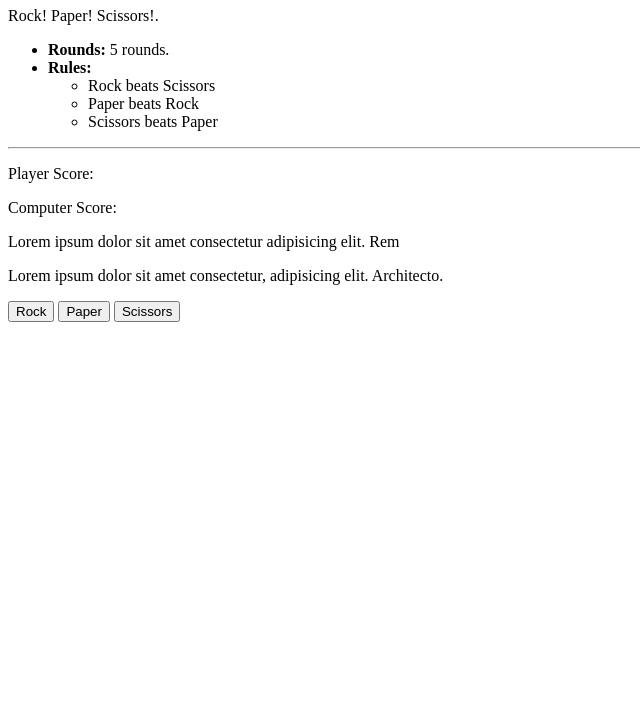
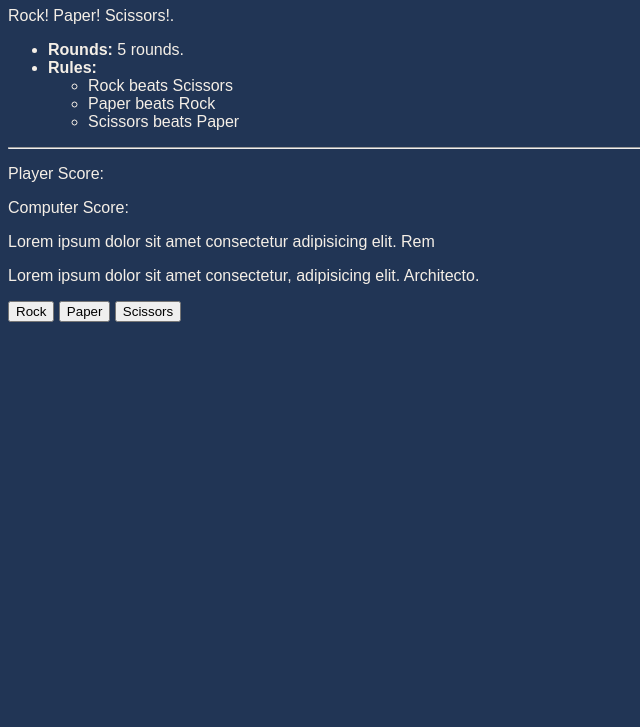
Before and after one commit to malwani9/rock-paper-scissors, a plain HTML site: page index.html in a window 1280 px wide. Shown: the part 73-800 px from the top of the page, without its empty margins (0-640 px from the left). Drawn offline with Linux system fonts and the light colour scheme.

Commit message:
Add HTML and link style file

```diff
--- a/index.html
+++ b/index.html
@@ -4,6 +4,7 @@
     <meta charset="UTF-8">
     <meta name="viewport" content="width=device-width, initial-scale=1.0">
     <title>Rock Paper Scissors</title>
+    <link  rel="stylesheet" href="styles.css" >
 </head>
 <body>
     <header>
--- /dev/null
+++ b/styles.css
@@ -0,0 +1,5 @@
+body{
+    background-color: #213555;
+    color: #F5EFE7;
+    font-family: "IBMPlexMono", Arial, sans-serif;
+}
```
